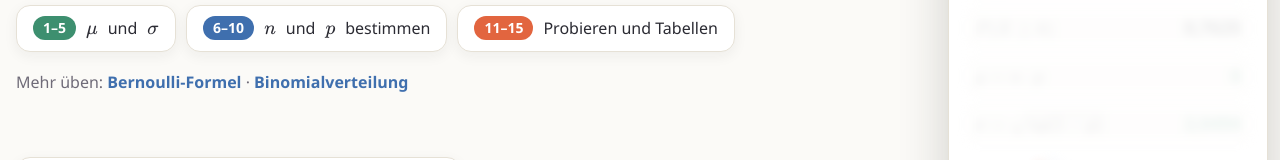
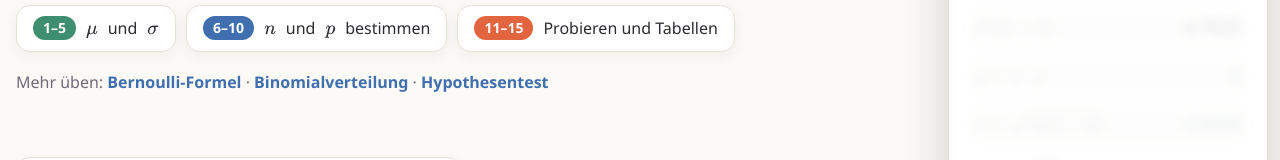
Before and after one commit to erikdahlmann/erwartungswert-standardabweichung, a plain HTML site: page index.html in a window 1280 px wide. Shown: the part 339-499 px from the top of the page. Drawn offline with Linux system fonts and the light colour scheme.

Commit message:
Link zur Übungsseite Hypothesentest ergänzt
Co-Authored-By: Claude Fable 5.2 <noreply@anthropic.com>

```diff
--- a/index.html
+++ b/index.html
@@ -268,7 +268,7 @@
       <a href="#aufgabe-6"><b class="s2">6–10</b> \(n\) und \(p\) bestimmen</a>
       <a href="#aufgabe-11"><b class="s3">11–15</b> Probieren und Tabellen</a>
     </nav>
-    <p class="weitere">Mehr üben: <a href="https://dm-pkg.de/Bernoulli-Formel/uebungen/">Bernoulli-Formel</a> · <a href="https://dm-pkg.de/binomialverteilung-uebungen/">Binomialverteilung</a></p>
+    <p class="weitere">Mehr üben: <a href="https://dm-pkg.de/Bernoulli-Formel/uebungen/">Bernoulli-Formel</a> · <a href="https://dm-pkg.de/binomialverteilung-uebungen/">Binomialverteilung</a> · <a href="https://dm-pkg.de/hypothesentest/uebungen/">Hypothesentest</a></p>
   </header>
 
   <details class="breite nachschlag">
```
